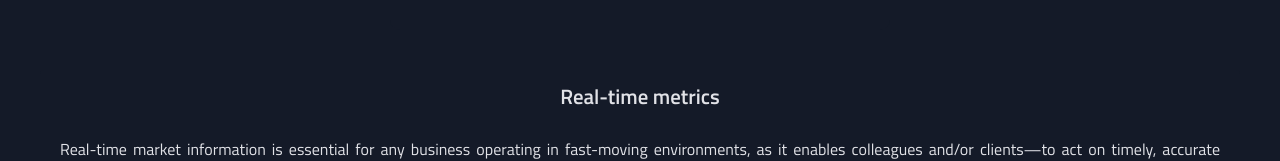
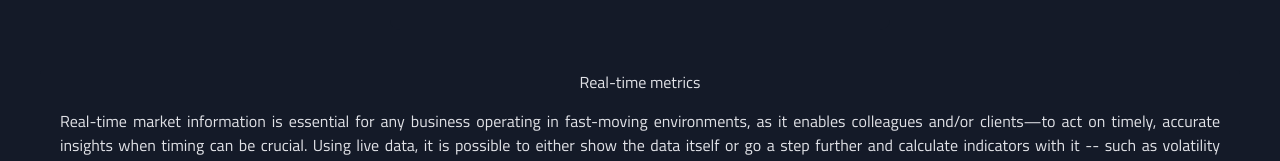
Before and after one commit to hsmello/hugomello, a React (Create React App) app: page /projects/monte-carlo-simulation in a window 1280 px wide. Shown: the part 277-438 px from the top of the page. Built offline with nearby package versions, Linux system fonts and the light colour scheme; no server answers.

Commit message:
Title css

```diff
--- a/src/Pages/Projects/IndividualProjects/Dashboard/Dashboard.js
+++ b/src/Pages/Projects/IndividualProjects/Dashboard/Dashboard.js
@@ -75,7 +75,7 @@ const Dashboard = () => {
         <div className='dashboard-main' >
             <div className='dashboard-introduction'>
                 <Box width={1200} height={250} bgColor={'#141a28'}>
-                    <div className='introduction-title'>
+                    <div className='individual-project-title'>
                     Responsive Web-based Dashboard
                     </div>
                     <div className='introduction-text'>
--- a/src/Pages/Projects/IndividualProjects/InvestmentApp/monteCarlo.js
+++ b/src/Pages/Projects/IndividualProjects/InvestmentApp/monteCarlo.js
@@ -194,7 +194,7 @@ const HistoricalChart = () => {
             )}
             <div className='mc-introduction'>
                 <Box width={1200} height={200} bgColor={'#141a28'}>
-                    <div className='introduction-title'>
+                    <div className='individual-project-title'>
                     Real-time metrics
                     </div>
                     <div className='introduction-text'>
```
